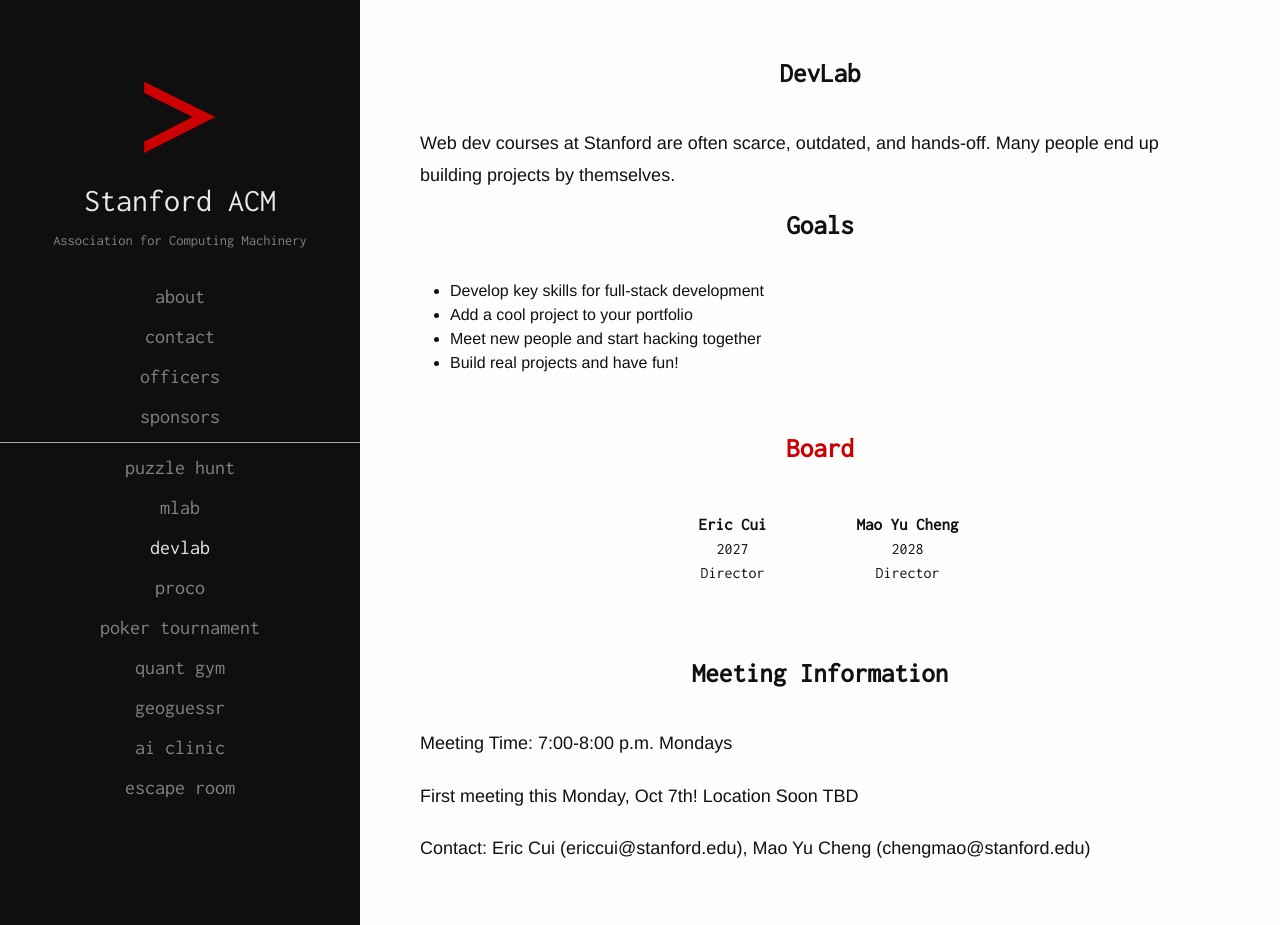
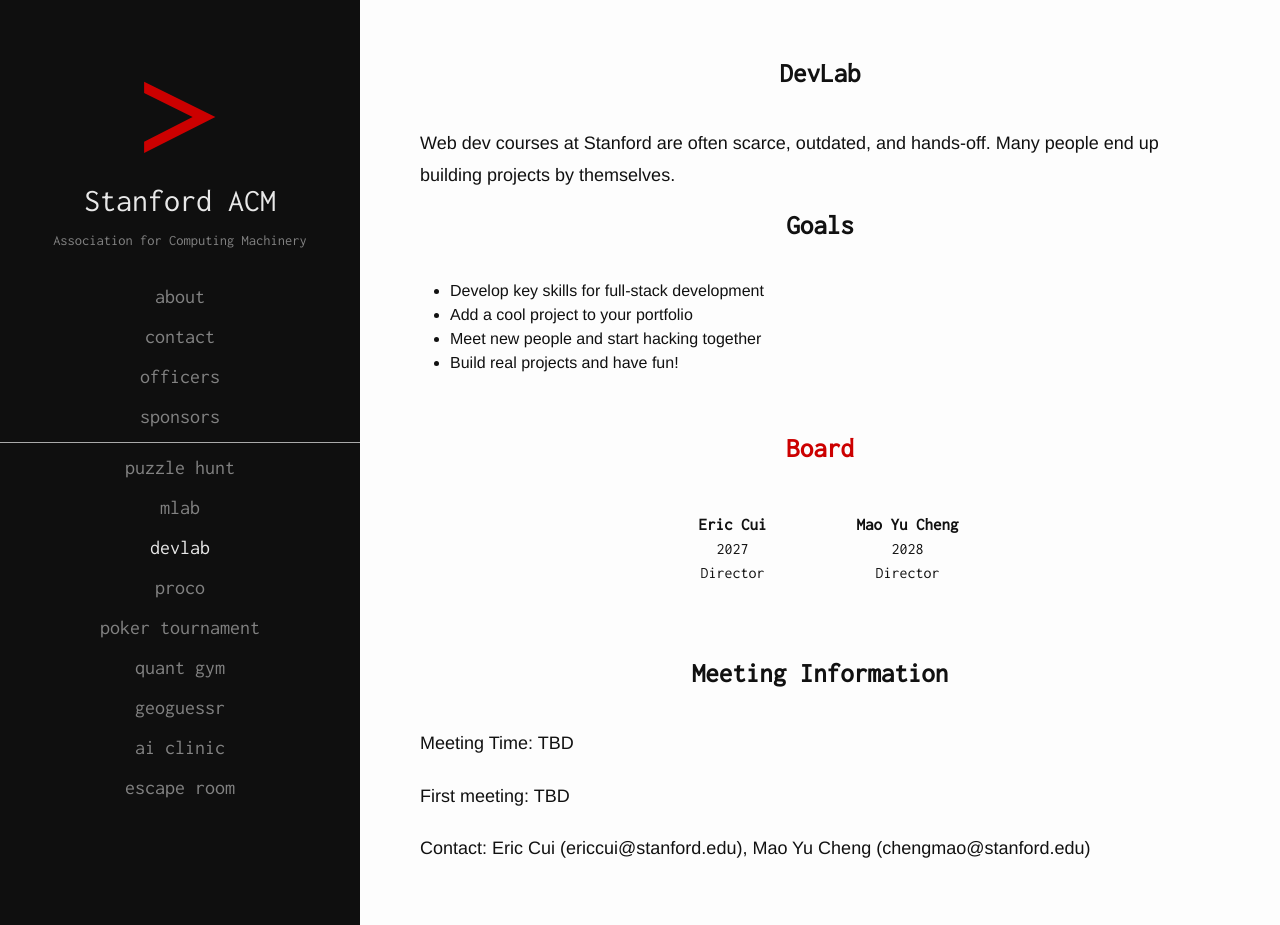
Before and after one commit to EricCui2005/Stanford-ACM, a Next.js app: page /devlab in a window 1280 px wide. Shown: the top 925 px of the page. Built offline with nearby package versions, Linux system fonts and the light colour scheme.

Commit message:
deploy: StanfordACM/Stanford-ACM@f62d2828f822f923c51a848ad17a558fca173277

```diff
--- a/pages/devlab.tsx
+++ b/pages/devlab.tsx
@@ -58,10 +58,10 @@
       <Section id="meetings">
         <Title>Meeting Information</Title>
         <Paragraph>
-          Meeting Time: 7:00-8:00 p.m. Mondays
+          Meeting Time: TBD
         </Paragraph>
         <Paragraph>
-          First meeting this Monday, Oct 7th! Location Soon TBD
+          First meeting: TBD
         </Paragraph>
         <Paragraph>
           Contact: Eric Cui (ericcui@stanford.edu), Mao Yu Cheng (chengmao@stanford.edu)
```
